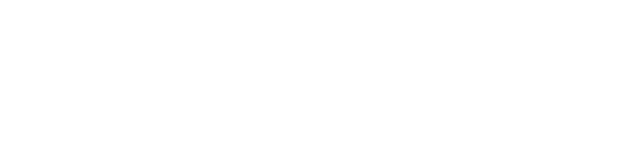
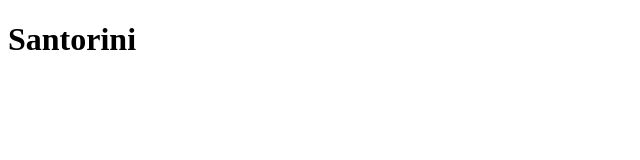
Before and after one commit to Remink/Santorini, a plain HTML site: page index.html in a window 1280 px wide. Shown: the whole page, without its empty margins (0-640 px from the left). Drawn offline with Linux system fonts and the light colour scheme.

Commit message:
Update index.html

```diff
--- a/index.html
+++ b/index.html
@@ -11,7 +11,7 @@
 	<body>
 
 		<header>
-
+			<h1>Santorini</h1>
 		</header>
 		<section>
 
```
